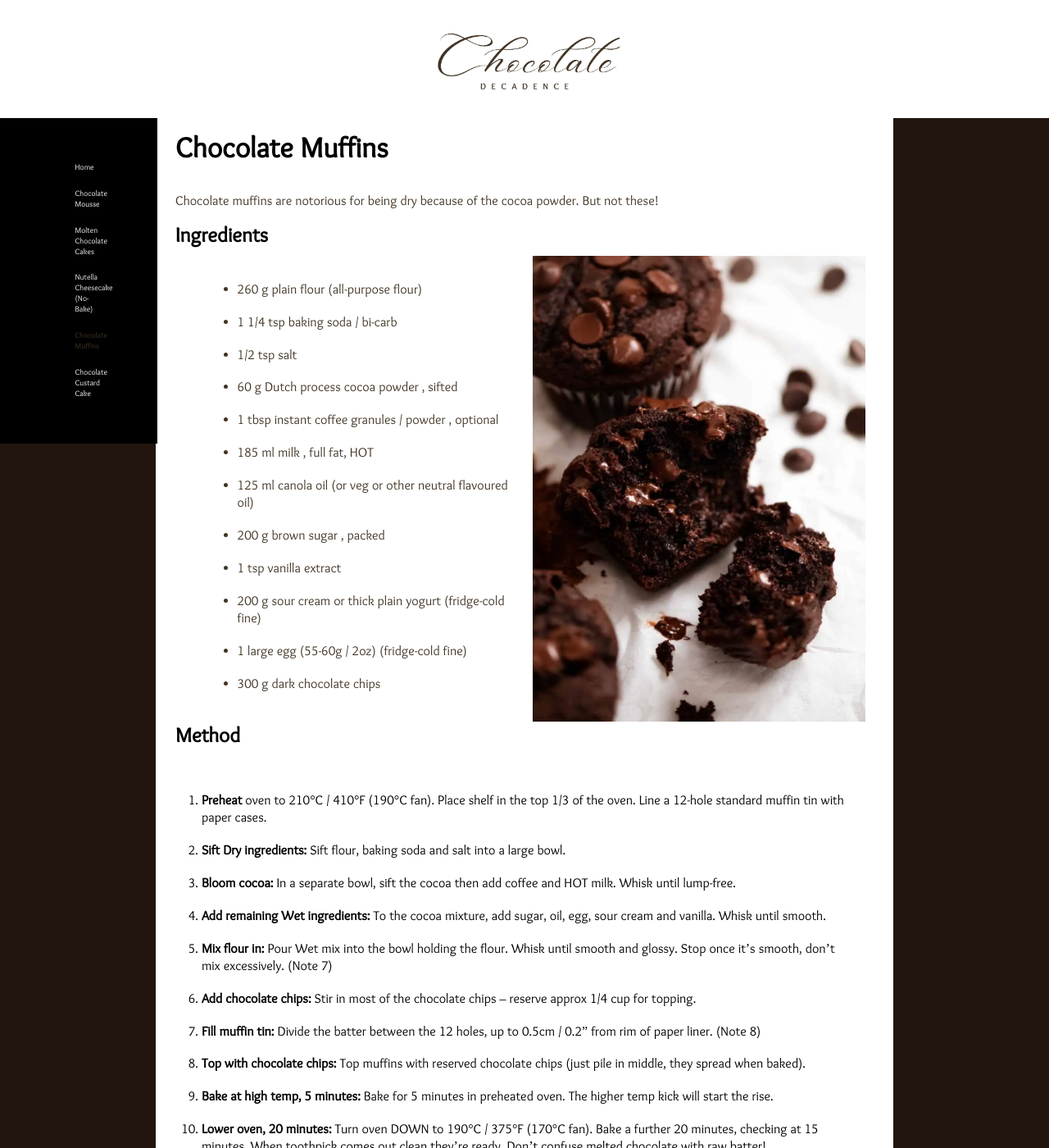
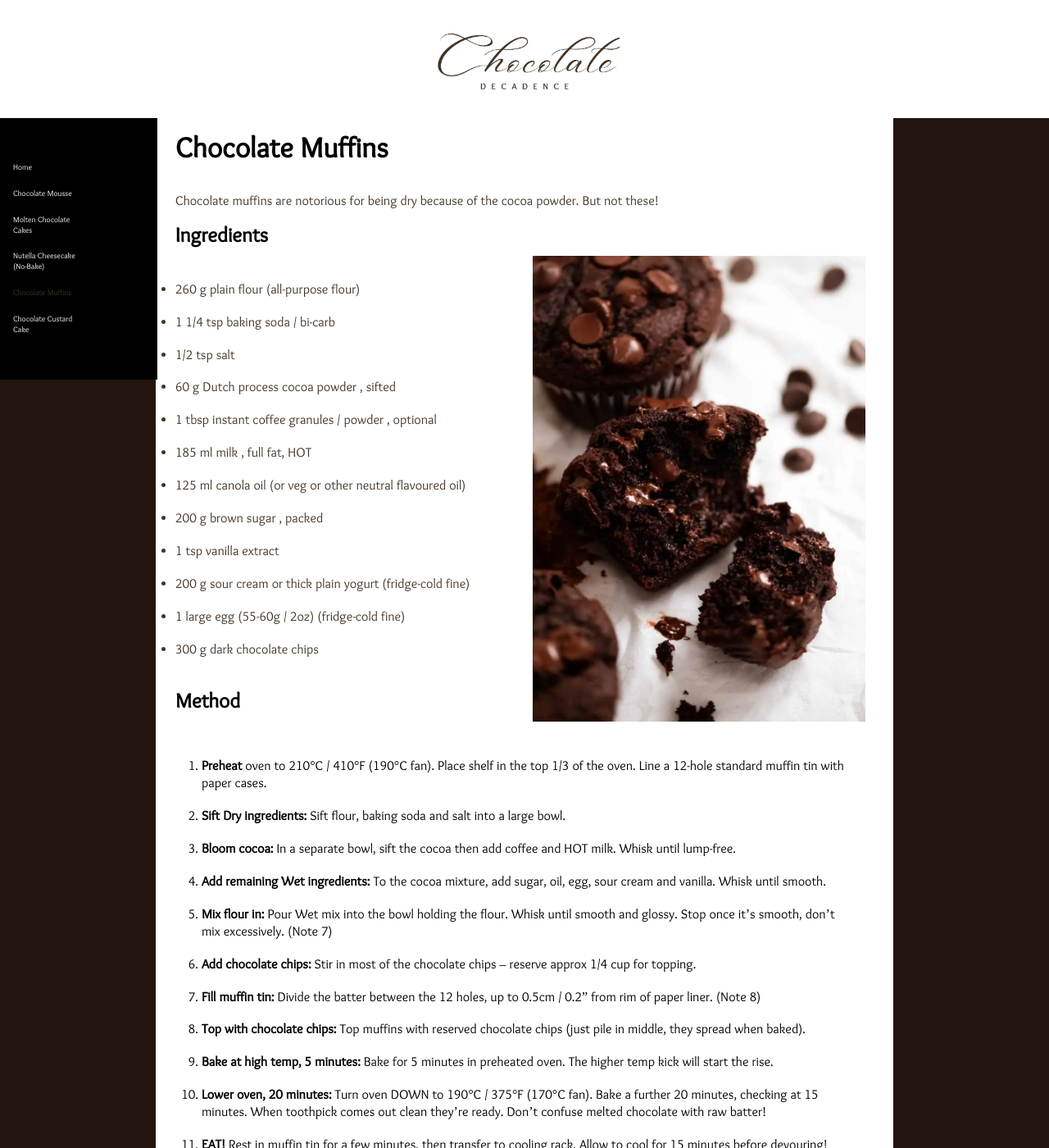
Before and after one commit to nicoleanncarter/recipes, a Jekyll site: the page built from _recipes/recipe2.md, in a window 1280 px wide and 1400 px high. Shown: the whole window at 82% size. Built offline with Jekyll 4.4.1, drawn with Linux system fonts in a browser that asks for light colours.

Commit message:
Update recipes.css

```diff
--- a/styles/recipes.css
+++ b/styles/recipes.css
@@ -111,7 +111,6 @@ ul {
   color: #423425;
   margin-bottom: 1cm;
   margin-top: 1cm;
-  margin-left: 2cm;
   margin-right: 2cm;
   font-family: 'Sukar';
 }
```
